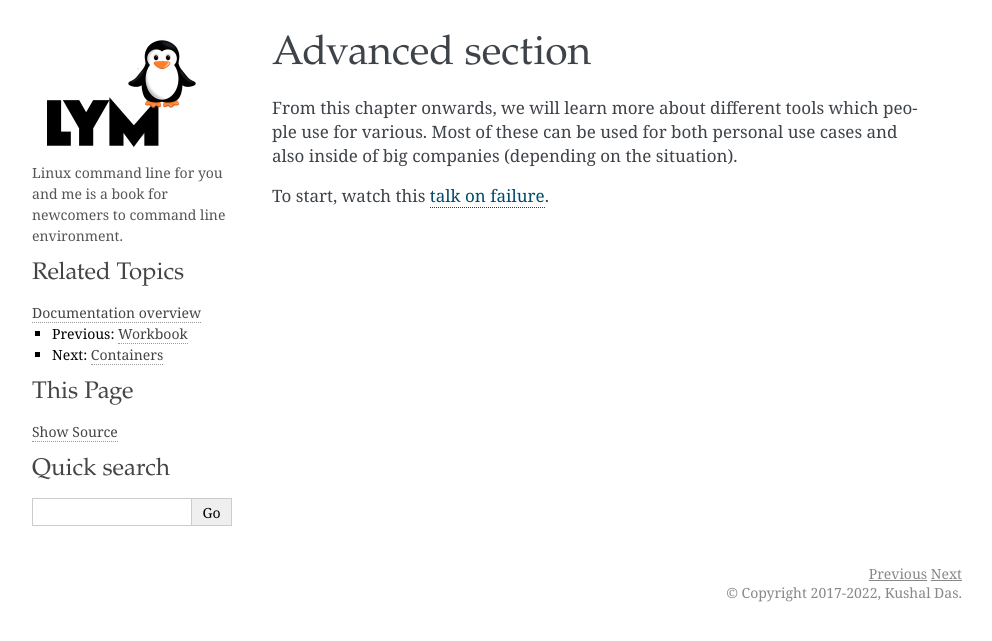
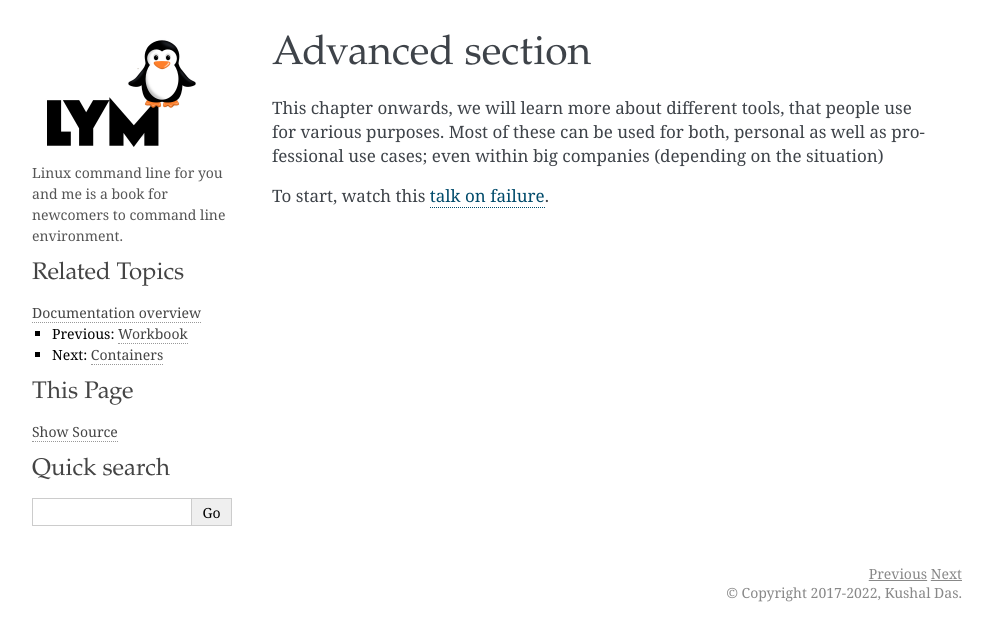
Before and after one commit to kushaldas/lym, a Sphinx documentation site: the page built from docs/advancedsection.rst, in a window 1280 px wide. Shown: the top 641 px of the page, without its empty margins (148-1140 px from the left). Built offline with Sphinx 7.4.7, drawn with Linux system fonts in a browser that asks for light colours; a script that is not in the unit is left out.

Commit message:
Update advancedsection.rst
cleaned up a line

```diff
--- a/docs/advancedsection.rst
+++ b/docs/advancedsection.rst
@@ -1,9 +1,11 @@
 Advanced section
 ================
 
-From this chapter onwards, we will learn more about different tools which
-people use for various. Most of these can be used for both personal use cases
-and also inside of big companies (depending on the situation).
+
+This chapter onwards, we will learn more about different tools,
+that people use for various purposes.
+Most of these can be used for both, personal as well as professional use cases;
+even within big companies (depending on the situation)
 
 
 To start, watch this `talk on failure <https://www.youtube.com/watch?v=i-YDWx4jLoY>`_.
```
